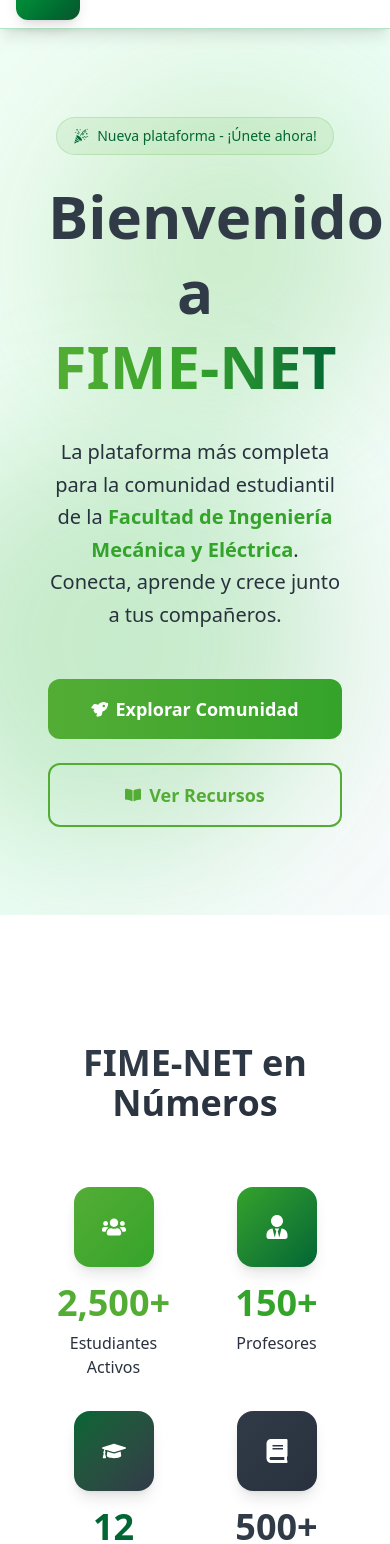
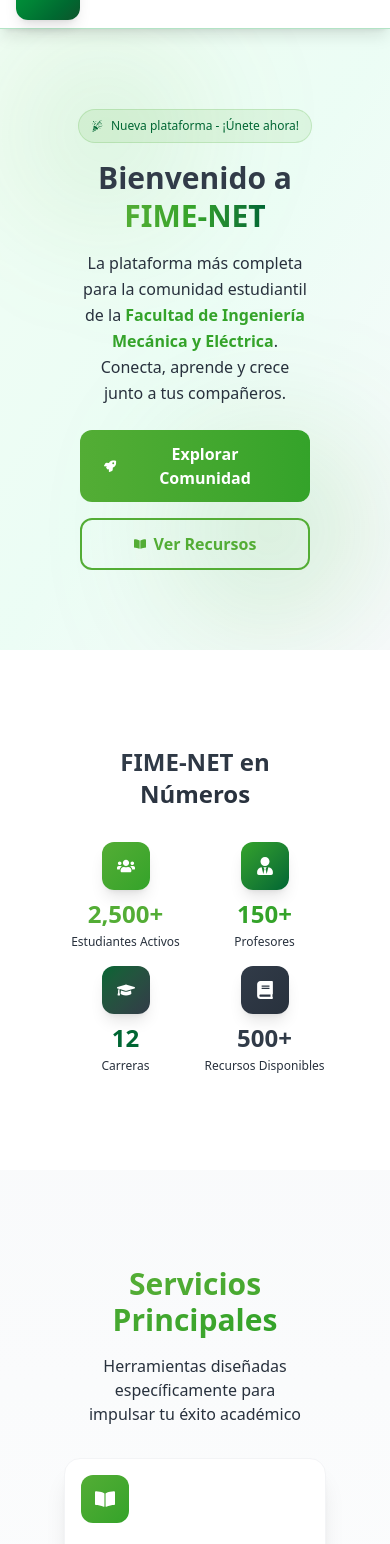
Before and after one commit to DataDave-Dev/fime-net, a Next.js app: page / in a window 390 px wide. Shown: the part 100-1644 px from the top of the page. Built offline with nearby package versions, Linux system fonts and the light colour scheme.

Commit message:
feat: enhance responsiveness of Home page sections and adjust styling for mobile devices

```diff
--- a/src/app/page.tsx
+++ b/src/app/page.tsx
@@ -53,7 +53,7 @@ export default function Home() {
 
   return (
     <>
-      {/* Hero Section con Animaciones */}
+      {/* Hero Section con Animaciones - Responsive */}
       <SectionContainer className="bg-gradient-to-br from-green-50 via-emerald-50 to-slate-50 relative overflow-hidden">
         <motion.div
           className="absolute inset-0 bg-grid-pattern opacity-5"
@@ -61,8 +61,9 @@ export default function Home() {
           animate={{ opacity: 0.05 }}
           transition={{ duration: 2 }}
         />
+        {/* Círculos decorativos - Ajustados para móvil */}
         <motion.div
-          className="absolute top-20 left-20 w-72 h-72 bg-[#53ad35]/20 rounded-full blur-3xl"
+          className="absolute top-10 sm:top-20 left-10 sm:left-20 w-32 sm:w-72 h-32 sm:h-72 bg-[#53ad35]/20 rounded-full blur-3xl"
           animate={{
             scale: [1, 1.2, 1],
             rotate: [0, 180, 360]
@@ -74,7 +75,7 @@ export default function Home() {
           }}
         />
         <motion.div
-          className="absolute bottom-20 right-20 w-96 h-96 bg-[#34a32a]/20 rounded-full blur-3xl"
+          className="absolute bottom-10 sm:bottom-20 right-10 sm:right-20 w-40 sm:w-96 h-40 sm:h-96 bg-[#34a32a]/20 rounded-full blur-3xl"
           animate={{
             scale: [1.2, 1, 1.2],
             rotate: [360, 180, 0]
@@ -86,9 +87,9 @@ export default function Home() {
           }}
         />
 
-        <div className="text-center py-10 relative z-10">
+        <div className="text-center py-8 sm:py-10 relative z-10 px-4">
           <motion.div
-            className="inline-flex items-center bg-[#53ad35]/10 text-[#006633] px-4 py-2 rounded-full text-sm font-medium mb-6 border border-[#53ad35]/20"
+            className="inline-flex items-center bg-[#53ad35]/10 text-[#006633] px-3 sm:px-4 py-2 rounded-full text-xs sm:text-sm font-medium mb-4 sm:mb-6 border border-[#53ad35]/20"
             initial={{ opacity: 0, scale: 0.5 }}
             animate={{ opacity: 1, scale: 1 }}
             transition={{ duration: 0.5, delay: 0.2 }}
@@ -97,13 +98,13 @@ export default function Home() {
               animate={{ rotate: [0, 10, -10, 0] }}
               transition={{ duration: 2, repeat: Infinity, delay: 1 }}
             >
-              <GiPartyPopper className="size-4" />
+              <GiPartyPopper className="size-3 sm:size-4" />
             </motion.span>
             <span className="ml-2">Nueva plataforma - ¡Únete ahora!</span>
           </motion.div>
 
           <motion.h1
-            className="text-6xl md:text-7xl font-extrabold text-[#313b48] mb-8 leading-tight"
+            className="text-3xl sm:text-5xl md:text-6xl lg:text-7xl font-extrabold text-[#313b48] mb-4 sm:mb-8 leading-tight px-2"
             initial={{ opacity: 0, y: 50 }}
             animate={{ opacity: 1, y: 0 }}
             transition={{ duration: 0.8, delay: 0.4 }}
@@ -121,7 +122,7 @@ export default function Home() {
           </motion.h1>
 
           <motion.p
-            className="text-xl md:text-2xl text-[#28313d] mb-12 max-w-4xl mx-auto leading-relaxed"
+            className="text-base sm:text-lg md:text-xl lg:text-2xl text-[#28313d] mb-6 sm:mb-12 max-w-4xl mx-auto leading-relaxed px-4"
             initial={{ opacity: 0, y: 30 }}
             animate={{ opacity: 1, y: 0 }}
             transition={{ duration: 0.8, delay: 0.6 }}
@@ -132,13 +133,13 @@ export default function Home() {
           </motion.p>
 
           <motion.div
-            className="flex flex-col sm:flex-row gap-6 justify-center"
+            className="flex flex-col sm:flex-row gap-4 sm:gap-6 justify-center px-4"
             initial={{ opacity: 0, y: 30 }}
             animate={{ opacity: 1, y: 0 }}
             transition={{ duration: 0.8, delay: 0.8 }}
           >
             <motion.button
-              className="group bg-gradient-to-r from-[#53ad35] to-[#34a32a] text-white px-10 py-4 rounded-xl font-bold text-lg hover:shadow-2xl transform hover:scale-105 transition-all duration-300"
+              className="group bg-gradient-to-r from-[#53ad35] to-[#34a32a] text-white px-6 sm:px-10 py-3 sm:py-4 rounded-xl font-bold text-base sm:text-lg hover:shadow-2xl transform hover:scale-105 transition-all duration-300"
               whileHover={{
                 scale: 1.05,
                 boxShadow: "0 25px 50px -12px rgba(83, 173, 53, 0.25)"
@@ -150,13 +151,13 @@ export default function Home() {
                   animate={{ rotate: [0, 15, 0] }}
                   transition={{ duration: 2, repeat: Infinity }}
                 >
-                  <FaRocket className="size-4" />
+                  <FaRocket className="size-3 sm:size-4" />
                 </motion.div>
                 <span>Explorar Comunidad</span>
               </span>
             </motion.button>
             <motion.button
-              className="group border-2 border-[#53ad35] text-[#53ad35] px-10 py-4 rounded-xl font-bold text-lg hover:bg-[#53ad35] hover:text-white transition-all duration-300 hover:shadow-lg"
+              className="group border-2 border-[#53ad35] text-[#53ad35] px-6 sm:px-10 py-3 sm:py-4 rounded-xl font-bold text-base sm:text-lg hover:bg-[#53ad35] hover:text-white transition-all duration-300 hover:shadow-lg"
               whileHover={{
                 scale: 1.05,
                 backgroundColor: "#53ad35",
@@ -165,7 +166,7 @@ export default function Home() {
               whileTap={{ scale: 0.95 }}
             >
               <span className="flex items-center justify-center space-x-2">
-                <FaBookOpen className="size-4" />
+                <FaBookOpen className="size-3 sm:size-4" />
                 <span>Ver Recursos</span>
               </span>
             </motion.button>
@@ -173,11 +174,11 @@ export default function Home() {
         </div>
       </SectionContainer>
 
-      {/* Estadísticas */}
+      {/* Estadísticas - Responsive */}
       <SectionContainer className="bg-white relative">
-        <div className="py-20">
+        <div className="py-12 sm:py-20 px-4">
           <motion.h2
-            className="text-4xl font-bold text-center mb-16"
+            className="text-2xl sm:text-3xl md:text-4xl font-bold text-center mb-8 sm:mb-16"
             initial={{ opacity: 0, y: 30 }}
             whileInView={{ opacity: 1, y: 0 }}
             transition={{ duration: 0.6 }}
@@ -189,7 +190,7 @@ export default function Home() {
           </motion.h2>
 
           <motion.div
-            className="grid grid-cols-2 md:grid-cols-4 gap-8"
+            className="grid grid-cols-2 lg:grid-cols-4 gap-4 sm:gap-8"
             variants={staggerContainer}
             initial="initial"
             whileInView="animate"
@@ -208,14 +209,14 @@ export default function Home() {
                 whileHover={{ scale: 1.05 }}
               >
                 <motion.div
-                  className={`bg-gradient-to-br ${stat.color} w-20 h-20 rounded-2xl flex items-center justify-center mx-auto mb-4 group-hover:scale-110 transform transition-all duration-300 shadow-lg`}
+                  className={`bg-gradient-to-br ${stat.color} w-12 sm:w-16 md:w-20 h-12 sm:h-16 md:h-20 rounded-xl sm:rounded-2xl flex items-center justify-center mx-auto mb-2 sm:mb-4 group-hover:scale-110 transform transition-all duration-300 shadow-lg`}
                   whileHover={{ rotate: 360 }}
                   transition={{ duration: 0.6 }}
                 >
-                  <stat.icon className="text-2xl text-white" />
+                  <stat.icon className="text-lg sm:text-xl md:text-2xl text-white" />
                 </motion.div>
                 <motion.h3
-                  className={`text-4xl font-bold ${stat.textColor} mb-2`}
+                  className={`text-2xl sm:text-3xl md:text-4xl font-bold ${stat.textColor} mb-1 sm:mb-2`}
                   initial={{ opacity: 0, scale: 0.5 }}
                   whileInView={{ opacity: 1, scale: 1 }}
                   transition={{ duration: 0.5, delay: index * 0.1 }}
@@ -223,35 +224,35 @@ export default function Home() {
                 >
                   {stat.number}
                 </motion.h3>
-                <p className="text-[#28313d] font-medium">{stat.label}</p>
+                <p className="text-[#28313d] font-medium text-xs sm:text-sm md:text-base">{stat.label}</p>
               </motion.div>
             ))}
           </motion.div>
         </div>
       </SectionContainer>
 
-      {/* Servicios */}
+      {/* Servicios - Responsive */}
       <SectionContainer className="bg-gradient-to-b from-gray-50 to-white">
-        <div className="py-20">
+        <div className="py-12 sm:py-20 px-4">
           <motion.div
-            className="text-center mb-16"
+            className="text-center mb-8 sm:mb-16"
             initial={{ opacity: 0, y: 30 }}
             whileInView={{ opacity: 1, y: 0 }}
             transition={{ duration: 0.6 }}
             viewport={{ once: true }}
           >
-            <h2 className="text-5xl font-bold mb-6">
+            <h2 className="text-3xl sm:text-4xl md:text-5xl font-bold mb-4 sm:mb-6">
               <span className="bg-gradient-to-r from-[#53ad35] to-[#34a32a] bg-clip-text text-transparent">
                 Servicios Principales
               </span>
             </h2>
-            <p className="text-xl text-[#28313d] max-w-3xl mx-auto">
+            <p className="text-base sm:text-lg md:text-xl text-[#28313d] max-w-3xl mx-auto px-4">
               Herramientas diseñadas específicamente para impulsar tu éxito académico
             </p>
           </motion.div>
 
           <motion.div
-            className="grid md:grid-cols-3 gap-8"
+            className="grid sm:grid-cols-2 lg:grid-cols-3 gap-4 sm:gap-6 md:gap-8"
             variants={staggerContainer}
             initial="initial"
             whileInView="animate"
@@ -291,7 +292,7 @@ export default function Home() {
             ].map((service, index) => (
               <motion.div
                 key={index}
-                className="group bg-white p-8 rounded-3xl shadow-xl hover:shadow-2xl transition-all duration-500 transform hover:-translate-y-2 border border-gray-100"
+                className="group bg-white p-4 sm:p-6 md:p-8 rounded-2xl sm:rounded-3xl shadow-xl hover:shadow-2xl transition-all duration-500 transform hover:-translate-y-2 border border-gray-100"
                 variants={fadeInUp}
                 whileHover={{
                   y: -8,
@@ -299,18 +300,18 @@ export default function Home() {
                 }}
               >
                 <motion.div
-                  className={`w-16 h-16 bg-gradient-to-br ${service.color} rounded-2xl flex items-center justify-center mb-6 group-hover:scale-110 transform transition-all duration-300`}
+                  className={`w-12 sm:w-14 md:w-16 h-12 sm:h-14 md:h-16 bg-gradient-to-br ${service.color} rounded-xl sm:rounded-2xl flex items-center justify-center mb-4 sm:mb-6 group-hover:scale-110 transform transition-all duration-300`}
                   whileHover={{ rotate: 360, scale: 1.1 }}
                   transition={{ duration: 0.6 }}
                 >
-                  <service.icon className="text-3xl text-white" />
+                  <service.icon className="text-xl sm:text-2xl md:text-3xl text-white" />
                 </motion.div>
-                <h3 className="text-2xl font-bold mb-4 text-[#313b48]">{service.title}</h3>
-                <p className="text-[#28313d] mb-6 leading-relaxed">
+                <h3 className="text-lg sm:text-xl md:text-2xl font-bold mb-2 sm:mb-4 text-[#313b48]">{service.title}</h3>
+                <p className="text-[#28313d] mb-4 sm:mb-6 leading-relaxed text-sm sm:text-base">
                   {service.description}
                 </p>
                 <motion.button
-                  className={`group/btn ${service.bgColor} ${service.textColor} px-6 py-3 rounded-xl font-semibold ${service.hoverColor} hover:text-white transition-all duration-300 flex items-center space-x-2 border ${service.borderColor}`}
+                  className={`group/btn ${service.bgColor} ${service.textColor} px-4 sm:px-6 py-2 sm:py-3 rounded-lg sm:rounded-xl font-semibold ${service.hoverColor} hover:text-white transition-all duration-300 flex items-center space-x-2 border ${service.borderColor} text-sm sm:text-base`}
                   whileHover={{ scale: 1.05 }}
                   whileTap={{ scale: 0.95 }}
                 >
@@ -331,7 +332,7 @@ export default function Home() {
         </div>
       </SectionContainer>
 
-      {/* Recursos */}
+      {/* Recursos - Responsive */}
       <SectionContainer className="bg-gradient-to-br from-[#53ad35] via-[#34a32a] to-[#006633] text-white relative overflow-hidden">
         <motion.div
           className="absolute inset-0 bg-black/10"
@@ -341,7 +342,7 @@ export default function Home() {
         />
         <div className="absolute top-0 left-0 w-full h-full">
           <motion.div
-            className="absolute top-10 left-10 w-64 h-64 bg-white/10 rounded-full blur-3xl"
+            className="absolute top-5 sm:top-10 left-5 sm:left-10 w-32 sm:w-64 h-32 sm:h-64 bg-white/10 rounded-full blur-3xl"
             animate={{
               scale: [1, 1.3, 1],
               x: [0, 50, 0],
@@ -350,7 +351,7 @@ export default function Home() {
             transition={{ duration: 8, repeat: Infinity }}
           />
           <motion.div
-            className="absolute bottom-10 right-10 w-80 h-80 bg-white/10 rounded-full blur-3xl"
+            className="absolute bottom-5 sm:bottom-10 right-5 sm:right-10 w-40 sm:w-80 h-40 sm:h-80 bg-white/10 rounded-full blur-3xl"
             animate={{
               scale: [1.3, 1, 1.3],
               x: [0, -30, 0],
@@ -360,9 +361,9 @@ export default function Home() {
           />
         </div>
 
-        <div className="py-20 text-center relative z-10">
+        <div className="py-12 sm:py-20 text-center relative z-10 px-4">
           <motion.h2
-            className="text-5xl font-bold mb-6"
+            className="text-3xl sm:text-4xl md:text-5xl font-bold mb-4 sm:mb-6"
             initial={{ opacity: 0, y: 30 }}
             whileInView={{ opacity: 1, y: 0 }}
             transition={{ duration: 0.6 }}
@@ -371,7 +372,7 @@ export default function Home() {
             Recursos para tu Éxito
           </motion.h2>
           <motion.p
-            className="text-2xl mb-16 opacity-90 max-w-4xl mx-auto"
+            className="text-base sm:text-lg md:text-2xl mb-8 sm:mb-16 opacity-90 max-w-4xl mx-auto px-4"
             initial={{ opacity: 0, y: 20 }}
             whileInView={{ opacity: 0.9, y: 0 }}
             transition={{ duration: 0.6, delay: 0.2 }}
@@ -381,7 +382,7 @@ export default function Home() {
           </motion.p>
 
           <motion.div
-            className="grid md:grid-cols-4 gap-8"
+            className="grid grid-cols-2 lg:grid-cols-4 gap-4 sm:gap-6 md:gap-8"
             variants={staggerContainer}
             initial="initial"
             whileInView="animate"
@@ -395,7 +396,7 @@ export default function Home() {
             ].map((resource, index) => (
               <motion.div
                 key={index}
-                className="bg-white/15 backdrop-blur-lg p-8 rounded-2xl border border-white/20 hover:bg-white/25 transition-all duration-300 transform hover:scale-105"
+                className="bg-white/15 backdrop-blur-lg p-4 sm:p-6 md:p-8 rounded-xl sm:rounded-2xl border border-white/20 hover:bg-white/25 transition-all duration-300 transform hover:scale-105"
                 variants={scaleIn}
                 whileHover={{
                   scale: 1.05,
@@ -413,22 +414,22 @@ export default function Home() {
                     delay: index * 0.5
                   }}
                 >
-                  <resource.icon className="text-5xl mb-4 mx-auto" />
+                  <resource.icon className="text-3xl sm:text-4xl md:text-5xl mb-2 sm:mb-4 mx-auto" />
                 </motion.div>
-                <h3 className="text-xl font-bold mb-2">{resource.title}</h3>
-                <p className="text-sm opacity-80">{resource.desc}</p>
+                <h3 className="text-base sm:text-lg md:text-xl font-bold mb-1 sm:mb-2">{resource.title}</h3>
+                <p className="text-xs sm:text-sm opacity-80">{resource.desc}</p>
               </motion.div>
             ))}
           </motion.div>
         </div>
       </SectionContainer>
 
-      {/* CTA Final Animado */}
+      {/* CTA Final Animado - Responsive */}
       <SectionContainer className="bg-gradient-to-r from-[#313b48] via-[#28313d] to-[#313b48] text-white">
-        <div className="py-24 text-center">
+        <div className="py-12 sm:py-24 text-center px-4">
           <div className="max-w-4xl mx-auto">
             <motion.h2
-              className="text-5xl md:text-6xl font-bold mb-6"
+              className="text-3xl sm:text-4xl md:text-5xl lg:text-6xl font-bold mb-4 sm:mb-6"
               initial={{ opacity: 0, y: 30 }}
               whileInView={{ opacity: 1, y: 0 }}
               transition={{ duration: 0.6 }}
@@ -446,7 +447,7 @@ export default function Home() {
               </motion.span>
             </motion.h2>
             <motion.p
-              className="text-2xl mb-12 text-gray-300 leading-relaxed"
+              className="text-base sm:text-lg md:text-2xl mb-8 sm:mb-12 text-gray-300 leading-relaxed"
               initial={{ opacity: 0, y: 20 }}
               whileInView={{ opacity: 1, y: 0 }}
               transition={{ duration: 0.6, delay: 0.2 }}
@@ -456,32 +457,32 @@ export default function Home() {
             </motion.p>
 
             <motion.div
-              className="flex flex-col sm:flex-row gap-6 justify-center"
+              className="flex flex-col sm:flex-row gap-4 sm:gap-6 justify-center"
               initial={{ opacity: 0, y: 30 }}
               whileInView={{ opacity: 1, y: 0 }}
               transition={{ duration: 0.6, delay: 0.4 }}
               viewport={{ once: true }}
             >
               <motion.button
-                className="group bg-gradient-to-r from-[#53ad35] to-[#34a32a] text-white px-12 py-5 rounded-2xl font-bold text-xl hover:shadow-2xl transition-all duration-300 transform hover:scale-105"
+                className="group bg-gradient-to-r from-[#53ad35] to-[#34a32a] text-white px-8 sm:px-12 py-4 sm:py-5 rounded-xl sm:rounded-2xl font-bold text-lg sm:text-xl hover:shadow-2xl transition-all duration-300 transform hover:scale-105"
                 whileHover={{
                   scale: 1.05,
                   boxShadow: "0 25px 50px -12px rgba(83, 173, 53, 0.25)"
                 }}
                 whileTap={{ scale: 0.95 }}
               >
-                <span className="flex items-center justify-center space-x-3">
+                <span className="flex items-center justify-center space-x-2 sm:space-x-3">
                   <motion.div
                     animate={{ rotate: [0, 15, 0] }}
                     transition={{ duration: 2, repeat: Infinity }}
                   >
-                    <FaRocket className="text-xl" />
+                    <FaRocket className="text-base sm:text-xl" />
                   </motion.div>
                   <span>Crear Cuenta Gratis</span>
                 </span>
               </motion.button>
               <motion.button
-                className="group border-2 border-[#53ad35] text-[#53ad35] px-12 py-5 rounded-2xl font-bold text-xl hover:bg-[#53ad35] hover:text-white transition-all duration-300 hover:shadow-lg"
+                className="group border-2 border-[#53ad35] text-[#53ad35] px-8 sm:px-12 py-4 sm:py-5 rounded-xl sm:rounded-2xl font-bold text-lg sm:text-xl hover:bg-[#53ad35] hover:text-white transition-all duration-300 hover:shadow-lg"
                 whileHover={{
                   scale: 1.05,
                   backgroundColor: "#53ad35",
@@ -489,12 +490,12 @@ export default function Home() {
                 }}
                 whileTap={{ scale: 0.95 }}
               >
-                <span className="flex items-center justify-center space-x-3">
+                <span className="flex items-center justify-center space-x-2 sm:space-x-3">
                   <motion.div
                     animate={{ rotate: [0, 180, 360] }}
                     transition={{ duration: 4, repeat: Infinity }}
                   >
-                    <FaLightbulb className="text-xl" />
+                    <FaLightbulb className="text-base sm:text-xl" />
                   </motion.div>
                   <span>Saber Más</span>
                 </span>
```
